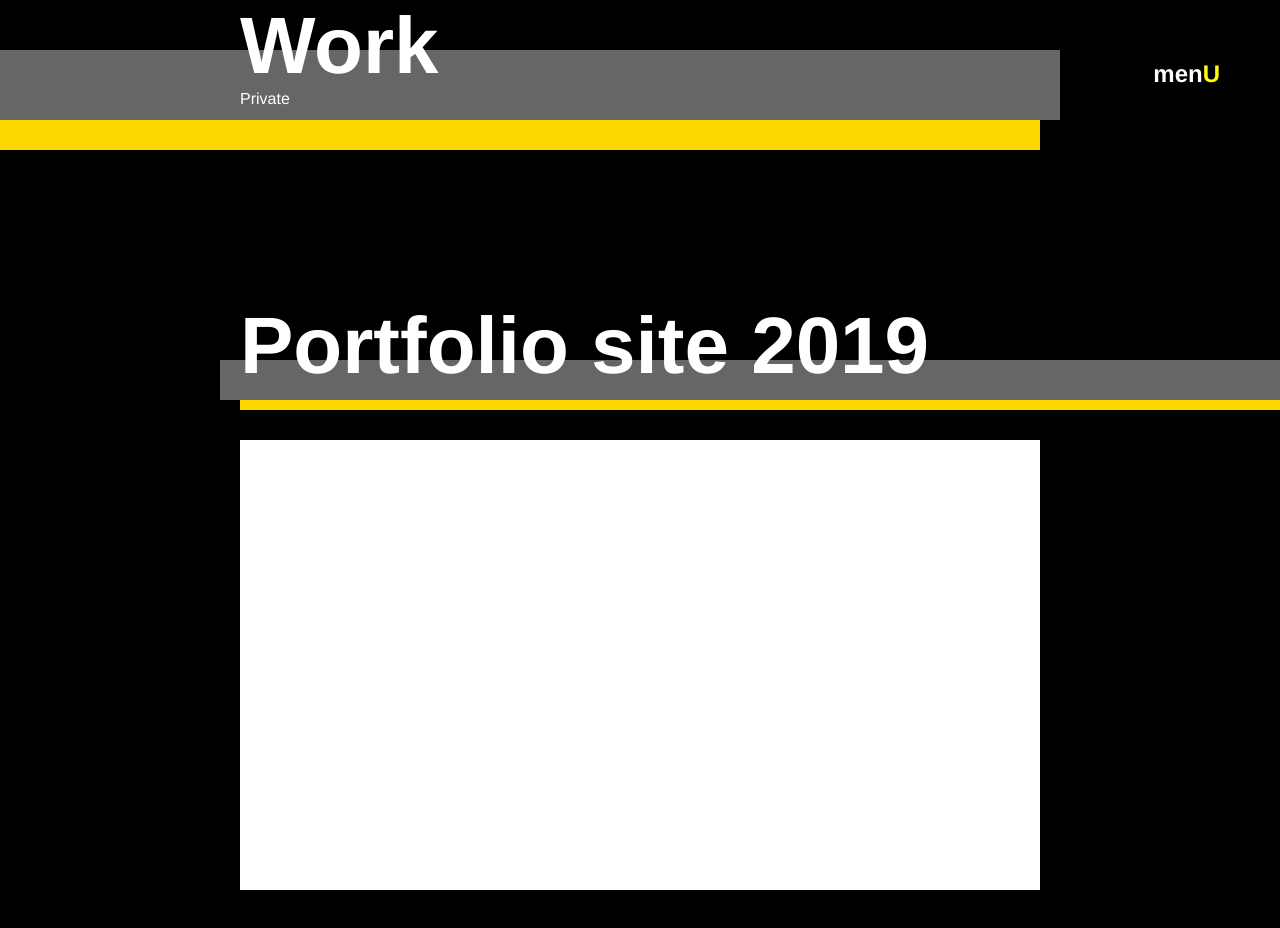
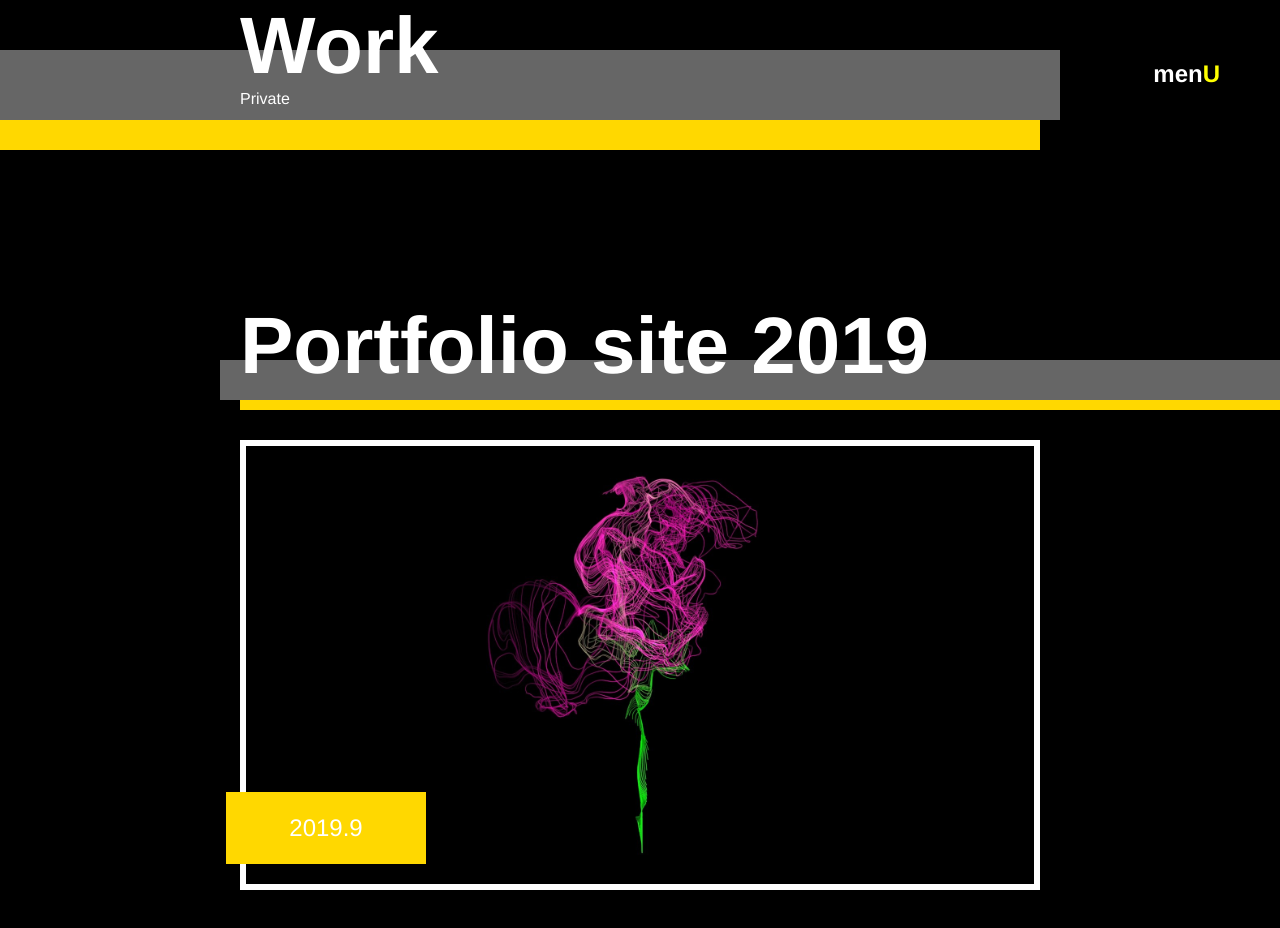
Before and after one commit to kmrtmk03/portfolio2019, a Vue app: page /work in a window 1280 px wide. Shown: the top 928 px of the page. Built offline with nearby package versions, Linux system fonts and the light colour scheme.

Commit message:
Worksのアニメーションを追加

```diff
--- a/src/App.vue
+++ b/src/App.vue
@@ -39,12 +39,6 @@ export default {
     animation: transitionLeave 0.6s;
 }
 
-* {
-  margin: 0;
-  padding: 0;
-  text-decoration: none;
-}
-
 #app {
   font-family: 'Helvetica', 'Noto Sans JP', sans-serif;
   -webkit-font-smoothing: antialiased;
@@ -53,30 +47,4 @@ export default {
   color: #fff;
   background-color: #000;
 }
-
-h1, h2 {
-  margin: 0;
-  font-weight: normal;
-}
-
-ul {
-    padding: 0px;
-}
-
-li {
-    color: #fff;
-    font-weight: normal;
-    list-style: none;
-    margin-bottom: 20px;
-    font-size: 48px;
-}
-
-a:visited {
-  color: #ffffff;
-}
-
-.list-dec {
-    color: yellow;
-    text-transform: uppercase;
-}
 </style>
--- /dev/null
+++ b/src/assets/style/global.scss
@@ -0,0 +1,31 @@
+* {
+    margin: 0;
+    padding: 0;
+    text-decoration: none;
+  }
+
+  h1, h2 {
+    margin: 0;
+    font-weight: normal;
+  }
+
+  ul {
+      padding: 0px;
+  }
+
+  li {
+      color: #fff;
+      font-weight: normal;
+      list-style: none;
+      margin-bottom: 20px;
+      font-size: 48px;
+  }
+
+  a:visited {
+    color: #ffffff;
+  }
+
+  .list-dec {
+      color: yellow;
+      text-transform: uppercase;
+  }
--- /dev/null
+++ b/src/assets/style/import.scss
@@ -0,0 +1,2 @@
+@import './global.scss';
+@import './variable.scss';
--- /dev/null
+++ b/src/assets/style/variable.scss
@@ -0,0 +1,15 @@
+//color
+$keyColor: #FFD800;
+$white: #ffffff;
+$gray: #666666;
+
+//size
+$width-inner: 800px;
+
+//font
+$fontsize-small: 16px;
+$fontsize-middle: 24px;
+$fontsize-lerge: 32px;
+
+//breeakpoint
+$breakpointMiddle: 768px;
--- a/src/components/Menu.vue
+++ b/src/components/Menu.vue
@@ -190,7 +190,7 @@ export default {
       position: absolute;
       display: inline-block;
       height: 30px;
-      background-color: #FFD800;
+      background-color: $keyColor;
       bottom: 6px;
       z-index: -1;
       width: 0px;
--- a/src/components/SectionTitle.vue
+++ b/src/components/SectionTitle.vue
@@ -34,7 +34,7 @@ export default {
         titleAnim: function() {
             const title = document.querySelector('.' + this.className)
             this.posY = title.getBoundingClientRect().top
-            if(140 < this.posY && this.posY < 700) {
+            if(40 < this.posY && this.posY < 700) {
                 this.isActive = true
             } else {
                 this.isActive = false
@@ -55,7 +55,7 @@ export default {
         height: 40px;
     }
     &::before {
-        background-color: #666666;
+        background-color: $gray;
         width: 0;
         top: 60px;
         right: 0;
@@ -63,7 +63,7 @@ export default {
         transition: all 400ms 200ms ease;
     }
     &::after {
-        background-color: #FFD800;
+        background-color: $keyColor;
         width: 0;
         top: 70px;
         right: 0;
@@ -93,10 +93,10 @@ export default {
 }
 
 .sectionTitle {
-    font-size: 32px;
+    font-size: $fontsize-lerge;
     text-align: left;
     margin: 0 auto;
-    width: 800px;
+    width: $width-inner;
     position: relative;
     z-index: 2;
     height: 80px;
@@ -104,7 +104,7 @@ export default {
     &.active {
         font-size: 80px;
         font-weight: bold;
-    transition: all 400ms 0ms ease;
+        transition: all 400ms 0ms ease;
     }
 }
 @media screen and (max-width: 768px) {
--- a/src/components/TransitionMask.vue
+++ b/src/components/TransitionMask.vue
@@ -45,7 +45,7 @@ export default {
 .mask-1 {
     top: 0;
     height: 40vh;
-    background-color: #FFD800;
+    background-color: $keyColor;
 }
 .mask-2 {
     top: 40vh;
@@ -55,7 +55,7 @@ export default {
 .mask-3 {
     top: 50vh;
     height: 5vh;
-    background-color: #FFD800;
+    background-color: $keyColor;
 }
 .mask-4 {
     top: 55vh;
--- a/src/views/Profile.vue
+++ b/src/views/Profile.vue
@@ -112,10 +112,10 @@ export default {
 <style scoped lang="scss">
 
 .list-parent {
-    width: 800px;
+    width: $width-inner;
     margin: 0 auto;
 }
-@media screen and (max-width: 768px) {
+@media screen and (max-width: $breakpointMiddle) {
     .list-parent {
         width: 100vw;
         margin: 0 auto;
@@ -126,7 +126,7 @@ export default {
     display: flex;
     flex-direction: row;
 }
-@media screen and (max-width: 768px) {
+@media screen and (max-width: $breakpointMiddle) {
     .list-child {
         display: block;
         margin-bottom: 40px;
@@ -141,7 +141,7 @@ export default {
     font-weight: bold;
     width: 150px;
 }
-@media screen and (max-width: 768px) {
+@media screen and (max-width: $breakpointMiddle) {
     .list-left {
         width: 90vw;
         font-size: 22px;
@@ -152,7 +152,7 @@ export default {
 .list-right {
     width: 650px;
 }
-@media screen and (max-width: 768px) {
+@media screen and (max-width: $breakpointMiddle) {
     .list-right {
         width: 90vw;
         margin: 0 auto;
@@ -167,12 +167,12 @@ export default {
 }
 
 p {
-    font-size: 16px;
+    font-size: $fontsize-small;
     text-align: left;
-    width: 800px;
+    width: $width-inner;
     line-height: 48px;
 }
-@media screen and (max-width: 768px) {
+@media screen and (max-width: $breakpointMiddle) {
     p {
         width: 90vw;
     }
@@ -181,7 +181,7 @@ p {
 .section-wrap {
     margin-bottom: 200px;
 }
-@media screen and (max-width: 768px) {
+@media screen and (max-width: $breakpointMiddle) {
     .section-wrap {
         margin-bottom: 100px;
     }
@@ -190,7 +190,7 @@ p {
 .section-wrap-first {
     padding-top: 240px;
 }
-@media screen and (max-width: 768px) {
+@media screen and (max-width: $breakpointMiddle) {
     .section-wrap-first {
         padding-top: 150px;
     }
--- a/src/views/Work.vue
+++ b/src/views/Work.vue
@@ -9,10 +9,13 @@
                 <div class="section-content">
                     <div
                         class="section-image"
-                        :class="{active: isOnThumbnail}"
+                        :class="{active: isReloaded}"
+                        :style="{backgroundImage: this.imgsrc}"
                         @mouseover="onThumbnail(true)"
                         @mouseleave="onThumbnail(false)">
-                        <p class="section-label" :class="{active: isOnThumbnail}">2019.9</p>
+                        <span class="section-border-side" :class="{active: isOnThumbnail}"></span>
+                        <span class="section-border-topbottom" :class="{active: isOnThumbnail}"></span>
+                        <p class="section-label" :class="{active: isReloaded}">2019.9</p>
                     </div>
                 </div>
             </li>
@@ -28,26 +31,46 @@ import SectionTitle from '../components/SectionTitle'
 
 export default {
     name: 'work',
+    date: {
+        testImgName: 'dev'
+    },
     components: {
         Menu,
         TransitionMask,
         PageTitle,
         SectionTitle
     },
+    computed: {
+        imgsrc() {
+            // let text1 = "¥'url(¥'"
+            return 'url(' + require("../assets/img/dev.jpg") + ')'
+        }
+    },
     data: function() {
         return {
             title: 'Work',
             subTitle: 'Private',
             isOnThumbnail: false,
+            isReloaded: false,
             sectionName1st: {
                 title: 'Portfolio site 2019',
                 class: 'portfolioSite2019'
             }
         }
     },
+    mounted() {
+        this.$nextTick(function () {
+            setTimeout(() => {
+                this.displayAnim()
+            }, 3000)
+        })
+    },
     methods: {
         onThumbnail: function(isBool) {
             this.isOnThumbnail = isBool
+        },
+        displayAnim: function() {
+            this.isReloaded = true;
         }
     }
 }
@@ -58,23 +81,29 @@ export default {
     padding: 300px 0;
 }
 .section-content {
-    width: 800px;
+    width: $width-inner;
     margin: 0 auto;
 }
+
+$border-width: 6px;
+$border-time: 200ms;
+
 .section-image {
+    background-size: contain;
     box-sizing: border-box;
-    width: 800px;
-    height: calc(800px * (9 / 16));
-    background-color: #ff0000;
+    width: $width-inner;
+    height: $width-inner * (9 / 16);
+    background-color: $white;
     margin-top: 60px;
     position: relative;
+    border: solid $border-width $white;
     &::before {
         content: '';
         display: block;
         width: 100%;
-        height: calc(800px * (9 / 16));
+        height: 100%;
         position: absolute;
-        background-color: #fff;
+        background-color: $keyColor;
         top: 0;
         left: 0;
     }
@@ -83,12 +112,74 @@ export default {
         width: 0;
     }
 }
+.section-border-side, .section-border-topbottom {
+    display: block;
+    width: $width-inner;
+    height: calc(100% + 12px);
+    position: absolute;
+    top: -$border-width;
+    left: -$border-width;
+    &::before, &::after {
+        content: '';
+        display: block;
+        position: absolute;
+    }
+}
+.section-border-side {
+    &::before, &::after {
+        width: $border-width;
+        height: 0%;
+        background-color: $keyColor;
+    }
+    &::before {
+        right: 0;
+        top: 0;
+    }
+    &::after {
+        left: 0;
+        bottom: 0;
+    }
+    &.active::before, &.active::after {
+        height: 100%;
+    }
+    &.active::before {
+        transition: all $border-time $border-time*1 ease;
+    }
+    &.active::after {
+        transition: all $border-time $border-time*3 ease;
+    }
+}
+.section-border-topbottom {
+    &::before, &::after {
+        width: 0%;
+        height: $border-width;
+        background-color: $keyColor;
+    }
+    &::before {
+        left: 0;
+        top: 0;
+    }
+    &::after {
+        right: 0;
+        bottom: 0;
+    }
+    &.active::before, &.active::after {
+        width: 100%;
+    }
+    &.active::before {
+        transition: all $border-time 0ms ease;
+    }
+    &.active::after {
+        transition: all $border-time $border-time*2 ease;
+    }
+}
+
 .section-label {
     overflow: hidden;
     width: 200px;
     height: 72px;
     line-height: 72px;
-    color: #fff;
+    color: $white;
     position: absolute;
     bottom: 20px;
     left: -20px;
@@ -102,7 +193,7 @@ export default {
         display: block;
         width: 0%;
         height: 100%;
-        background-color: #FFD800;
+        background-color: $keyColor;
         z-index: -1;
     }
     &.active::after {
@@ -110,4 +201,5 @@ export default {
         width: 100%;
     }
 }
+
 </style>
--- a/vue.config.js
+++ b/vue.config.js
@@ -1,15 +1,9 @@
-// const path = require('path')
-// const PrerenderSPAPlugin = require('prerender-spa-plugin')
-
-// module.exports = {
-//     configureWebpack: () => {
-//         return {
-//             plugins: [
-//                 new PrerenderSPAPlugin({
-//                     staticDir: path.join(__dirname, 'dist'),
-//                     routes: [ '/', '/profile', '/work', '/link' ]
-//                 })
-//             ]
-//         }
-//     }
-// }
+module.exports = {
+    css: {
+      loaderOptions: {
+        sass: {
+          data: `@import "@/assets/style/import.scss";`
+        }
+      }
+    }
+  };
```
Also changed, not shown: src/components/PageTitle.vue (+9 -8 lines), src/assets/img/dev.jpg (added), 8 other files (tests, documents, lock files or other folders).
